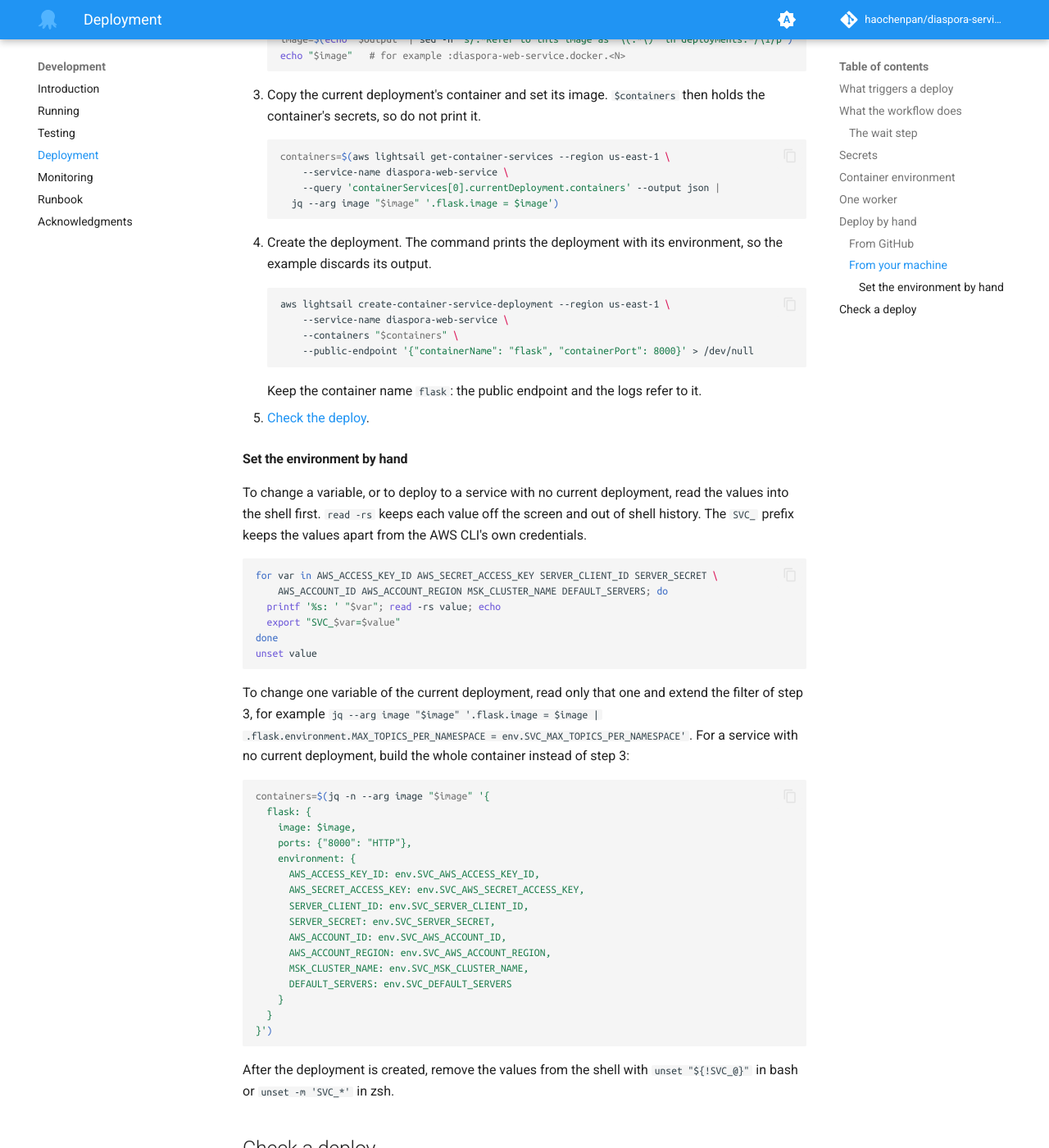
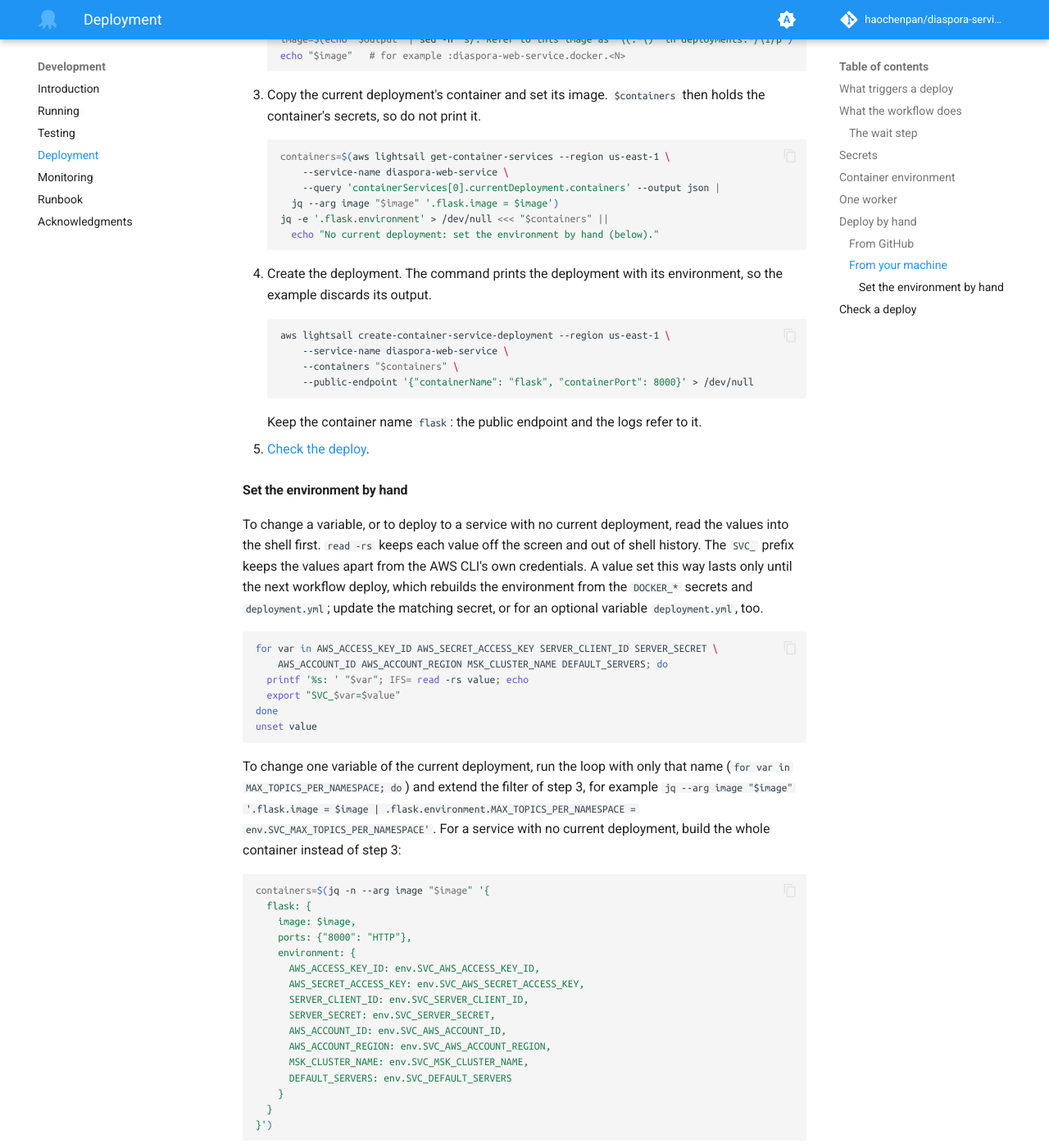
Before and after one commit to haochenpan/diaspora-service, an MkDocs documentation site: the page built from docs/3-deploying.md, in a window 1280 px wide and 1400 px high, scrolled down 6028 px. Shown: the whole window at 82% size. Built offline with MkDocs 1.6.1 and Material for MkDocs 9.7.7, drawn with Linux system fonts in a browser that asks for light colours; comment, search, counter and statistics services are not loaded; the version menu is left out.

Commit message:
Keep values set by hand across deploys, and tell keys apart by last use
Co-Authored-By: Claude Opus 5.5 <noreply@anthropic.com>

````diff
--- a/docs/3-deploying.md
+++ b/docs/3-deploying.md
@@ -212,6 +212,8 @@ and clients and these docs use the current domain.
         --service-name diaspora-web-service \
         --query 'containerServices[0].currentDeployment.containers' --output json |
       jq --arg image "$image" '.flask.image = $image')
+    jq -e '.flask.environment' > /dev/null <<< "$containers" ||
+      echo "No current deployment: set the environment by hand (below)."
     ```
 
 4. Create the deployment. The command prints the deployment with its
@@ -234,19 +236,23 @@ and clients and these docs use the current domain.
 To change a variable, or to deploy to a service with no current
 deployment, read the values into the shell first. `read -rs` keeps each
 value off the screen and out of shell history. The `SVC_` prefix keeps the
-values apart from the AWS CLI's own credentials.
+values apart from the AWS CLI's own credentials. A value set this way lasts
+only until the next workflow deploy, which rebuilds the environment from
+the `DOCKER_*` secrets and `deployment.yml`; update the matching secret, or
+for an optional variable `deployment.yml`, too.
 
 ```bash
 for var in AWS_ACCESS_KEY_ID AWS_SECRET_ACCESS_KEY SERVER_CLIENT_ID SERVER_SECRET \
     AWS_ACCOUNT_ID AWS_ACCOUNT_REGION MSK_CLUSTER_NAME DEFAULT_SERVERS; do
-  printf '%s: ' "$var"; read -rs value; echo
+  printf '%s: ' "$var"; IFS= read -rs value; echo
   export "SVC_$var=$value"
 done
 unset value
 ```
 
-To change one variable of the current deployment, read only that one and
-extend the filter of step 3, for example
+To change one variable of the current deployment, run the loop with only
+that name (`for var in MAX_TOPICS_PER_NAMESPACE; do`) and extend the filter
+of step 3, for example
 `jq --arg image "$image" '.flask.image = $image | .flask.environment.MAX_TOPICS_PER_NAMESPACE = env.SVC_MAX_TOPICS_PER_NAMESPACE'`.
 For a service with no current deployment, build the whole container
 instead of step 3:
--- a/docs/5-runbook.md
+++ b/docs/5-runbook.md
@@ -186,8 +186,9 @@ belong to the same IAM user; check before you delete either.
 1. Find the IAM user the key belongs to, and list its keys:
    `aws iam list-access-keys --user-name <user>`. If it already has two,
    run `aws iam get-access-key-last-used --access-key-id <key-id>` on
-   each. Delete only a key with no recent use, and only after checking
-   that neither set of secrets holds it.
+   each. Its `ServiceName` says which credential the key is: the deploy's
+   key was last used by Lightsail or STS, the container's by IAM, DynamoDB
+   or Kafka. Delete only a key with no recent use.
 2. Create a key: `aws iam create-access-key --user-name <user>`. The output
    is the only time AWS shows the secret.
 3. Update the matching secrets from the table, for example
````
